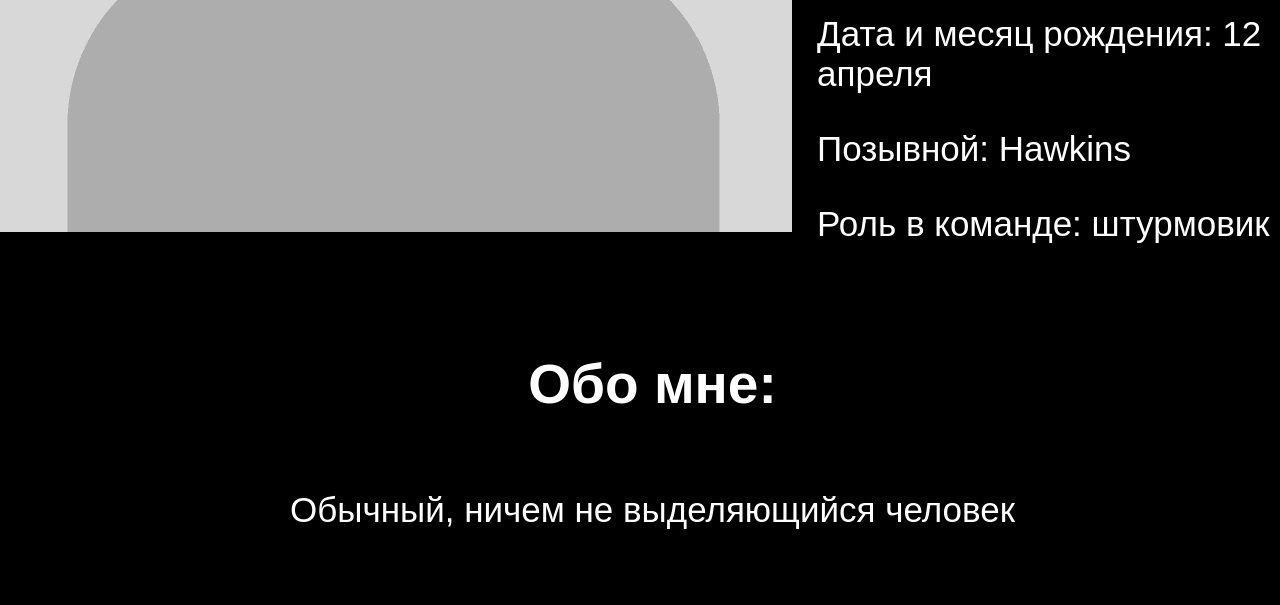
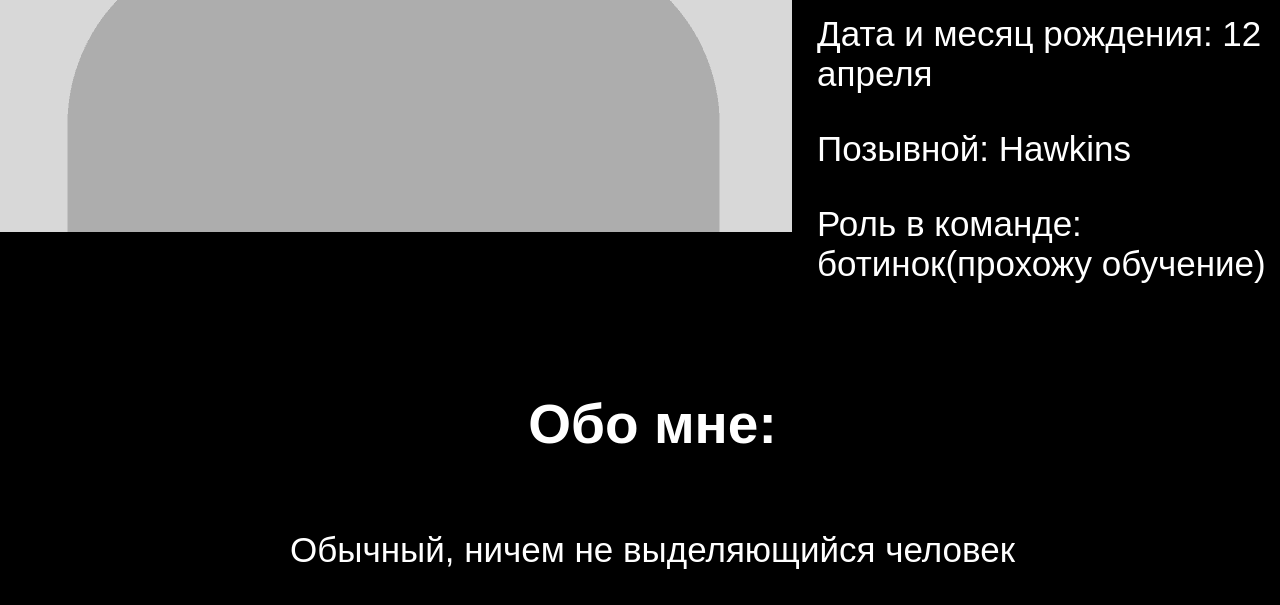
Before and after one commit to Saint-Naklz/Site, a plain HTML site: page about.html in a window 1280 px wide. Shown: the part 732-1337 px from the top of the page. Before the commit the page ends 1297 px from the top, so only its background shows below. Drawn offline with Linux system fonts and the light colour scheme.

Commit message:
Update about.html

```diff
--- a/about.html
+++ b/about.html
@@ -48,7 +48,7 @@
                             <p>Пол: М</p>
                             <p>Дата и месяц рождения: 12 апреля</p>
                             <p>Позывной: Hawkins</p>
-                            <p>Роль в команде: штурмовик</p>
+                            <p>Роль в команде: ботинок(прохожу обучение)</p>
                         </div>
 
                     </div>
```
